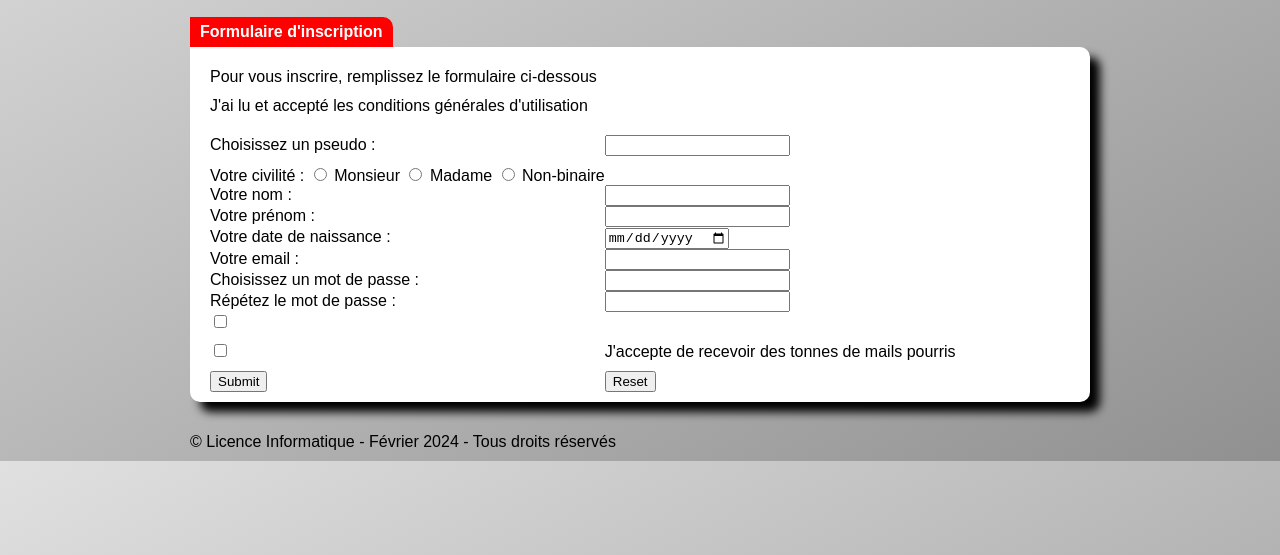
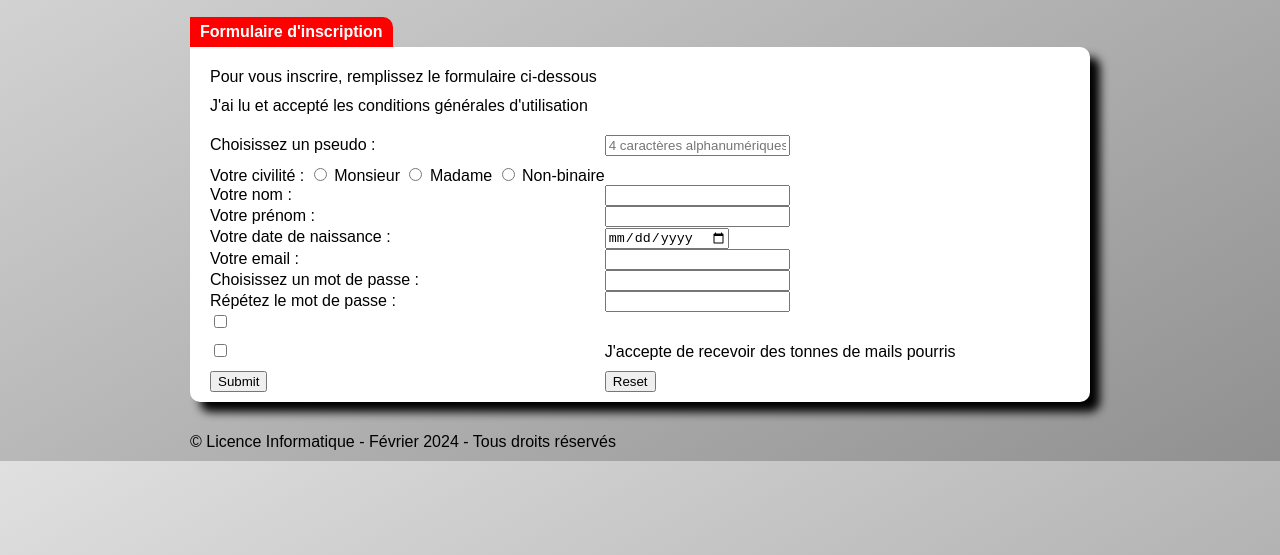
Before and after one commit to UnExtraterrestres/GazetteInfo, a plain HTML site: page html/inscription.html in a window 1280 px wide. Shown: the part 245-800 px from the top of the page. Drawn offline with Linux system fonts and the light colour scheme.

Commit message:
updt inscruption HTML

```diff
--- a/html/inscription.html
+++ b/html/inscription.html
@@ -30,7 +30,7 @@
                 <p>Pour vous inscrire, remplissez le formulaire ci-dessous</p>
                 <table>
                     <tr>
-                        <td><p>Choisissez un pseudo :</p></td><td><input type="text" name="pseudo" required></td>
+                        <td><p>Choisissez un pseudo :</p></td><td><input type="text" placeholder="4 caractères alphanumériques minimum" minlength=4 required></td>
                     </tr>
                     <tr>
                         <td>
```
